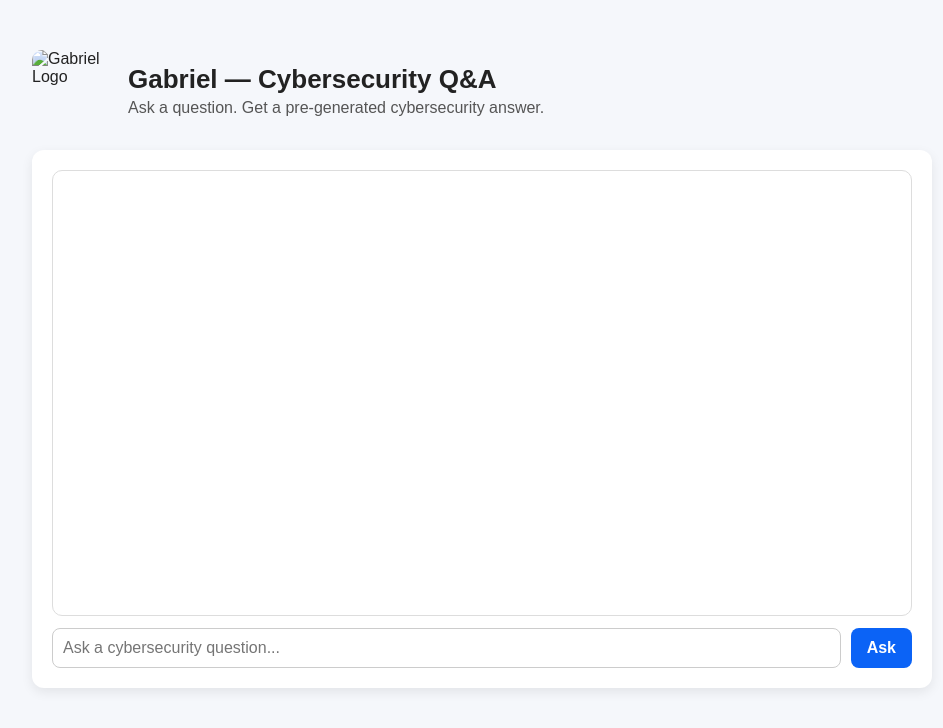
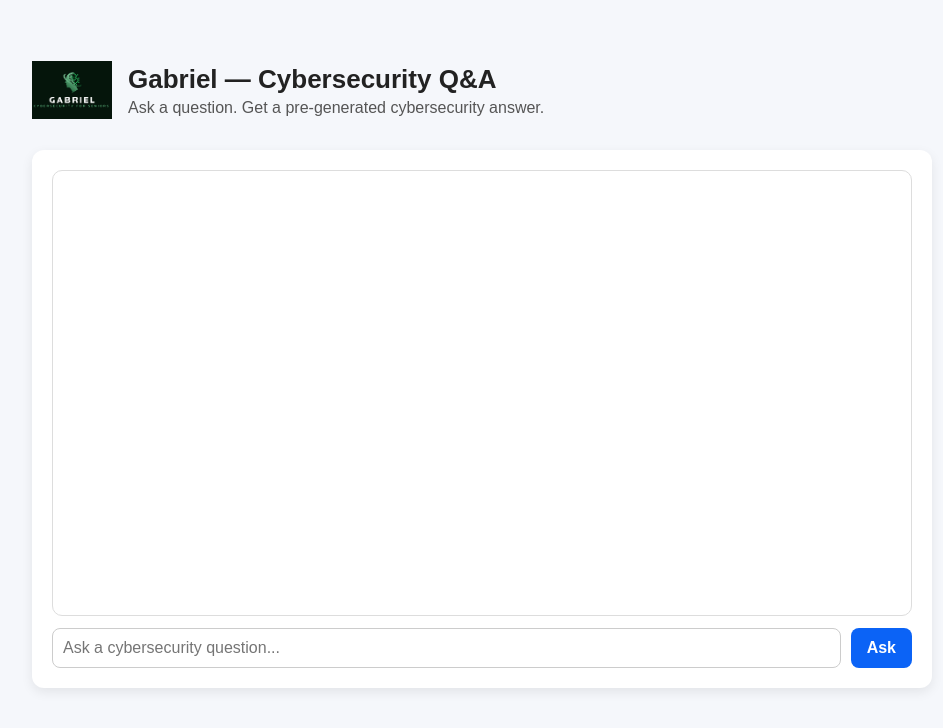
Before and after one commit to LiamBottcher/Gabriel_Example_Tips, a plain HTML site: page index.html in a window 1280 px wide. Shown: the whole page, without its empty margins (158-1101 px from the left). Drawn offline with Linux system fonts and the light colour scheme.

Commit message:
Update index.html

```diff
--- a/index.html
+++ b/index.html
@@ -24,7 +24,7 @@
 <body>
   <div class="wrap">
     <header>
-      <img src="David_logo.png" alt="Gabriel Logo" />
+      <img src="Gabriel_logo.png" alt="Gabriel Logo" />
       <div>
         <h1>Gabriel — Cybersecurity Q&A</h1>
         <div style="color:#555;margin-top:4px">Ask a question. Get a pre‑generated cybersecurity answer.</div>
```
